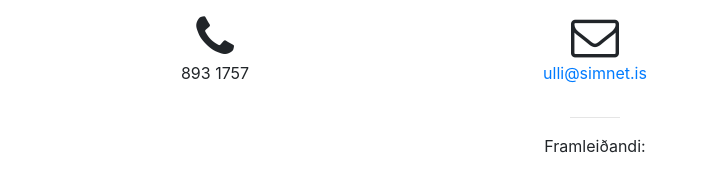
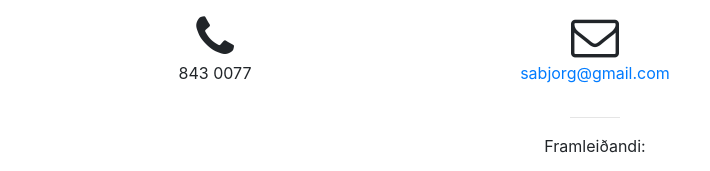
Before and after one commit to einzi/kalksalt, a website with bundled scripts: page index.html in a window 1280 px wide. Shown: the part 2801-2972 px from the top of the page, 45-755 px from the left. Built offline with nearby package versions, Linux system fonts and the light colour scheme.

Commit message:
Breyta contact upplýsingum

```diff
--- a/index.html
+++ b/index.html
@@ -294,12 +294,12 @@
         <div class="row">
           <div class="col-lg-4 ml-auto text-center">
             <i class="fa fa-phone fa-3x sr-contact"></i>
-            <p>893 1757</p>
+            <p>843 0077</p>
           </div>
           <div class="col-lg-4 mr-auto text-center">
             <i class="fa fa-envelope-o fa-3x sr-contact"></i>
             <p>
-              <a href="mailto:ulli@simnet.is">ulli@simnet.is</a>
+              <a href="mailto:sabjorg@gmail.com">sabjorg@gmail.com</a>
             </p>
           </div>
           <div class="col-lg-4 mr-auto text-center">
```
